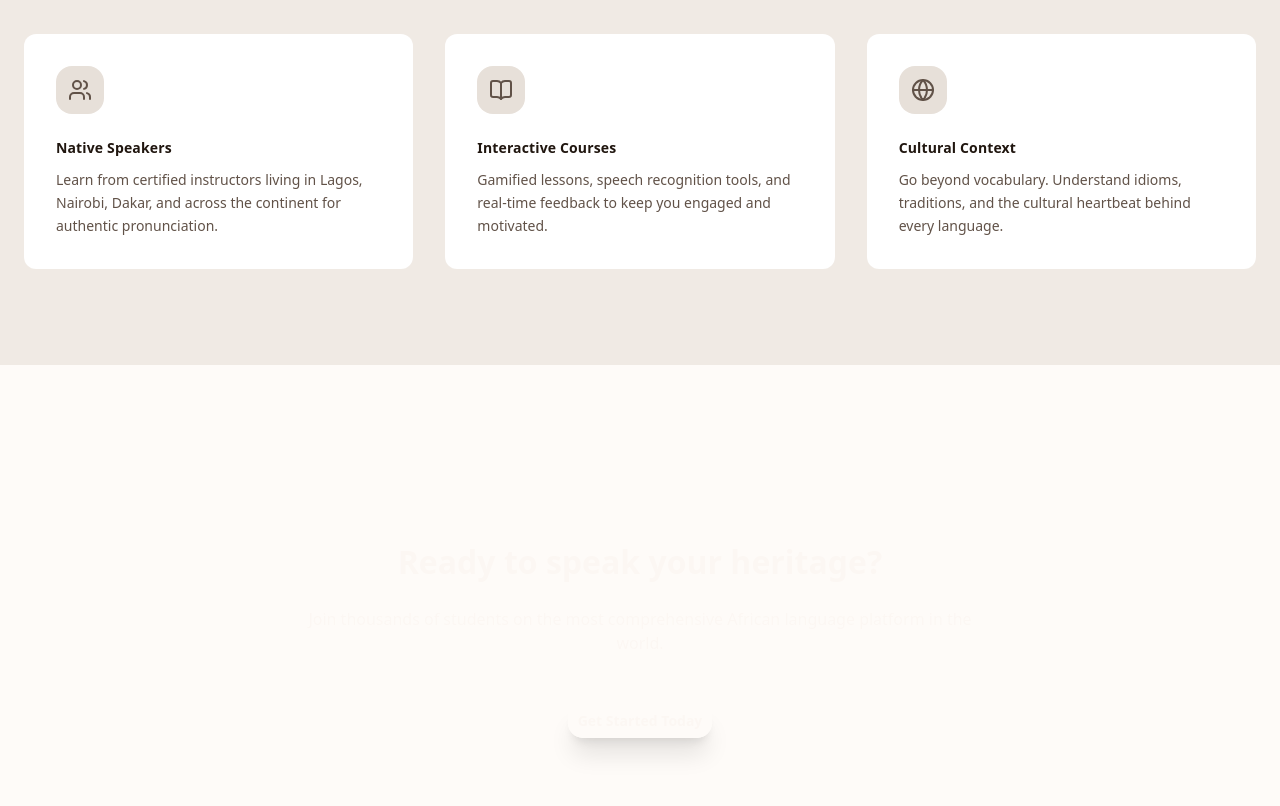
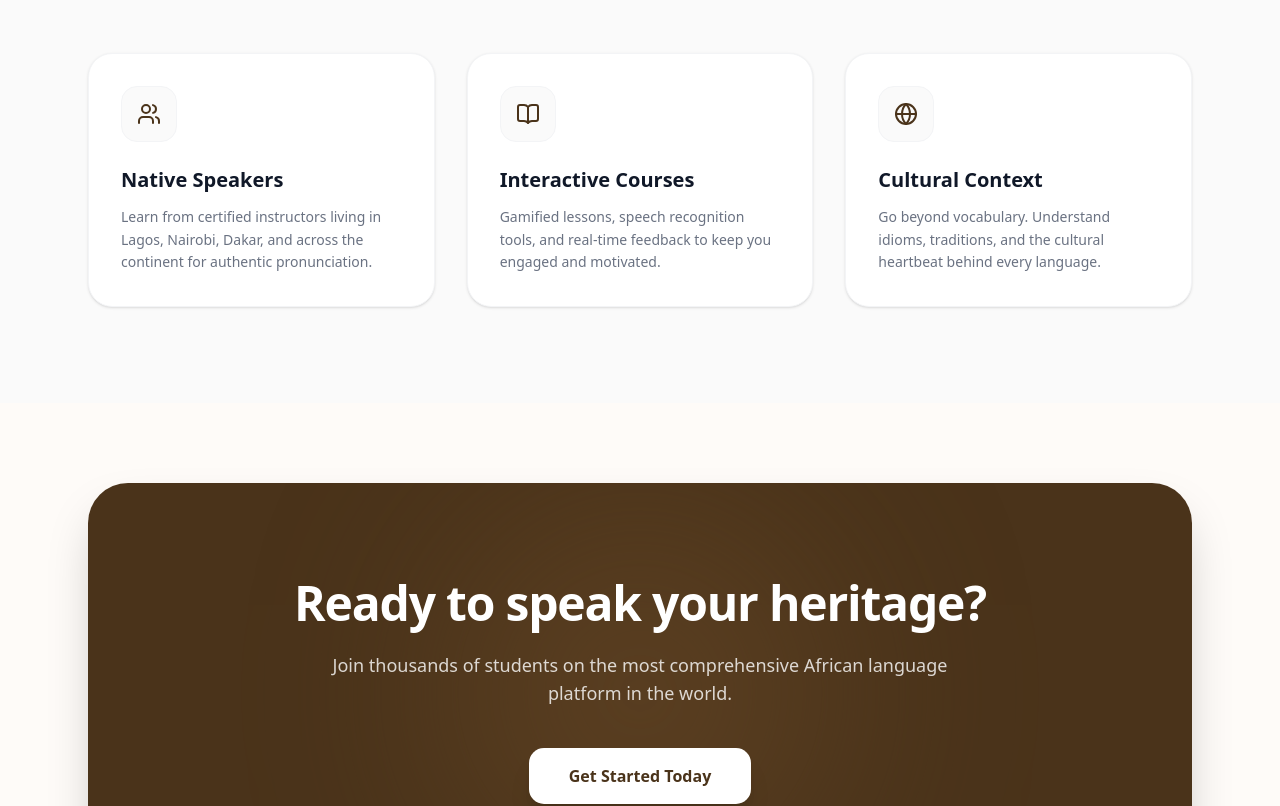
Before and after one commit to khomohzie/afrolingo, a Next.js app in the folder frontend/: page / in a window 1280 px wide. Shown: the part 920-1726 px from the top of the page. Built offline with nearby package versions, Linux system fonts and the light colour scheme.

Commit message:
font-size correction

```diff
--- a/frontend/src/pages/index.tsx
+++ b/frontend/src/pages/index.tsx
@@ -17,7 +17,6 @@ export default function Home() {
       </Head>
       <Navbar />
       <main>
-        {/* Hero Section */}
         <section className="py-12 md:py-20 bg-surface-container-low">
           <div className="container mx-auto px-6 grid grid-cols-1 md:grid-cols-2 gap-12 items-center">
             <div>
@@ -27,7 +26,6 @@ export default function Home() {
               <h1 className="display-lg mb-6">
                 Unlock the <br />
                 <span className="text-secondary">voices</span> of Africa.<br />
-
               </h1>
               <p className="body-md text-on-surface-variant max-w-md mb-8">
                 Master indigenous languages like Yoruba, Hausa, and Igbo.
@@ -51,7 +49,6 @@ export default function Home() {
                   <Link href="/courses">View Courses</Link>
                 </Button>
               </div>
-              {/* Social Proof */}
               <div className="flex items-center gap-3">
                 <div className="flex -space-x-3">
                   <div className="h-10 w-10 rounded-full border-2 border-white bg-orange-200" />
@@ -63,7 +60,6 @@ export default function Home() {
                 </p>
               </div>
             </div>
-            {/* Hero Image */}
             <div className="relative">
               <div className="rounded-3xl overflow-hidden shadow-2xl rotate-1 md:rotate-2">
                 <img
@@ -77,49 +73,45 @@ export default function Home() {
           </div>
         </section>
 
-        {/* Why Choose Us Section */}
-        <section className="py-24 bg-surface-container">
-          <div className="container mx-auto px-6">
+        <section className="py-24 bg-[#FAFAFA]">
+          <div className="container mx-auto px-6 max-w-6xl">
             <div className="text-center max-w-2xl mx-auto mb-16">
-              <h2 className="headline-sm mb-4 text-primary">
+              <h2 className="text-3xl md:text-4xl font-extrabold mb-4 text-[#4A331A]">
                 Why Learn with Afrolingo?
               </h2>
-              <p className="body-md text-on-surface-variant">
+              <p className="text-gray-500 text-base md:text-lg leading-relaxed">
                 We combine linguistic expertise with cultural immersion to
                 provide the most effective learning experience for African
                 languages.
               </p>
             </div>
             <div className="grid grid-cols-1 md:grid-cols-3 gap-8">
-              {/* Feature 1 */}
-              <div className="card-editorial p-8 bg-surface-container-lowest hover:shadow-ambient transition-shadow">
-                <div className="mb-6 h-12 w-12 rounded-lg bg-surface-container-high flex items-center justify-center">
-                  <Users className="h-6 w-6 text-on-surface-variant" />
+              <div className="p-8 bg-white rounded-3xl shadow-sm border border-gray-100 hover:shadow-md transition-shadow">
+                <div className="mb-6 h-14 w-14 rounded-2xl bg-[#FAFAFA] border border-gray-100 flex items-center justify-center">
+                  <Users className="h-6 w-6 text-[#4A331A]" />
                 </div>
-                <h3 className="title-sm mb-3 text-on-surface">Native Speakers</h3>
-                <p className="body-sm text-on-surface-variant leading-relaxed">
+                <h3 className="text-xl font-bold mb-3 text-gray-900">Native Speakers</h3>
+                <p className="text-sm text-gray-500 leading-relaxed">
                   Learn from certified instructors living in Lagos, Nairobi,
                   Dakar, and across the continent for authentic pronunciation.
                 </p>
               </div>
-              {/* Feature 2 */}
-              <div className="card-editorial p-8 bg-surface-container-lowest hover:shadow-ambient transition-shadow">
-                <div className="mb-6 h-12 w-12 rounded-lg bg-surface-container-high flex items-center justify-center">
-                  <BookOpen className="h-6 w-6 text-on-surface-variant" />
+              <div className="p-8 bg-white rounded-3xl shadow-sm border border-gray-100 hover:shadow-md transition-shadow">
+                <div className="mb-6 h-14 w-14 rounded-2xl bg-[#FAFAFA] border border-gray-100 flex items-center justify-center">
+                  <BookOpen className="h-6 w-6 text-[#4A331A]" />
                 </div>
-                <h3 className="title-sm mb-3 text-on-surface">Interactive Courses</h3>
-                <p className="body-sm text-on-surface-variant leading-relaxed">
+                <h3 className="text-xl font-bold mb-3 text-gray-900">Interactive Courses</h3>
+                <p className="text-sm text-gray-500 leading-relaxed">
                   Gamified lessons, speech recognition tools, and real-time
                   feedback to keep you engaged and motivated.
                 </p>
               </div>
-              {/* Feature 3 */}
-              <div className="card-editorial p-8 bg-surface-container-lowest hover:shadow-ambient transition-shadow">
-                <div className="mb-6 h-12 w-12 rounded-lg bg-surface-container-high flex items-center justify-center">
-                  <Globe className="h-6 w-6 text-on-surface-variant" />
+              <div className="p-8 bg-white rounded-3xl shadow-sm border border-gray-100 hover:shadow-md transition-shadow">
+                <div className="mb-6 h-14 w-14 rounded-2xl bg-[#FAFAFA] border border-gray-100 flex items-center justify-center">
+                  <Globe className="h-6 w-6 text-[#4A331A]" />
                 </div>
-                <h3 className="title-sm mb-3 text-on-surface">Cultural Context</h3>
-                <p className="body-sm text-on-surface-variant leading-relaxed">
+                <h3 className="text-xl font-bold mb-3 text-gray-900">Cultural Context</h3>
+                <p className="text-sm text-gray-500 leading-relaxed">
                   Go beyond vocabulary. Understand idioms, traditions, and the
                   cultural heartbeat behind every language.
                 </p>
@@ -128,26 +120,25 @@ export default function Home() {
           </div>
         </section>
 
-        {/* CTA Section */}
-        <section className="container mx-auto px-6 py-20">
-          <div className="bg-primary rounded-[40px] p-12 md:p-24 text-center text-on-primary relative overflow-hidden">
-            <div className="relative z-10">
-              <h2 className="headline-md mb-6 text-on-primary">
+        <section className="container mx-auto px-6 py-20 max-w-6xl">
+          <div className="bg-[#4A331A] rounded-[40px] p-16 md:p-24 text-center relative overflow-hidden shadow-2xl">
+            <div className="relative z-10 flex flex-col items-center">
+              <h2 className="text-4xl md:text-5xl font-extrabold mb-6 text-white tracking-tight">
                 Ready to speak your heritage?
               </h2>
-              <p className="body-md opacity-90 mb-12 max-w-2xl mx-auto">
+              <p className="text-white/80 text-lg mb-10 max-w-2xl mx-auto font-medium">
                 Join thousands of students on the most comprehensive African
                 language platform in the world.
               </p>
               <Button
                 size="lg"
-                className="bg-surface text-primary hover:bg-surface-container-lowest rounded-2xl font-black shadow-xl"
+                className="bg-white text-[#4A331A] hover:bg-gray-100 rounded-2xl px-10 py-7 text-base font-bold shadow-xl transition-transform hover:scale-105"
                 asChild
               >
                 <Link href="/register">Get Started Today</Link>
               </Button>
             </div>
-            <div className="absolute top-1/2 left-1/2 -translate-x-1/2 -translate-y-1/2 h-96 w-96 rounded-full bg-white/5 blur-[100px] pointer-events-none"></div>
+            <div className="absolute top-1/2 left-1/2 -translate-x-1/2 -translate-y-1/2 h-96 w-96 rounded-full bg-[#6a4a28] blur-[100px] pointer-events-none opacity-50"></div>
           </div>
         </section>
       </main>
--- /dev/null
+++ b/package.json
@@ -0,0 +1,5 @@
+{
+  "dependencies": {
+    "react-icons": "^5.6.0"
+  }
+}
```
Also changed, not shown: 1 other file (tests, documents, lock files or other folders).
